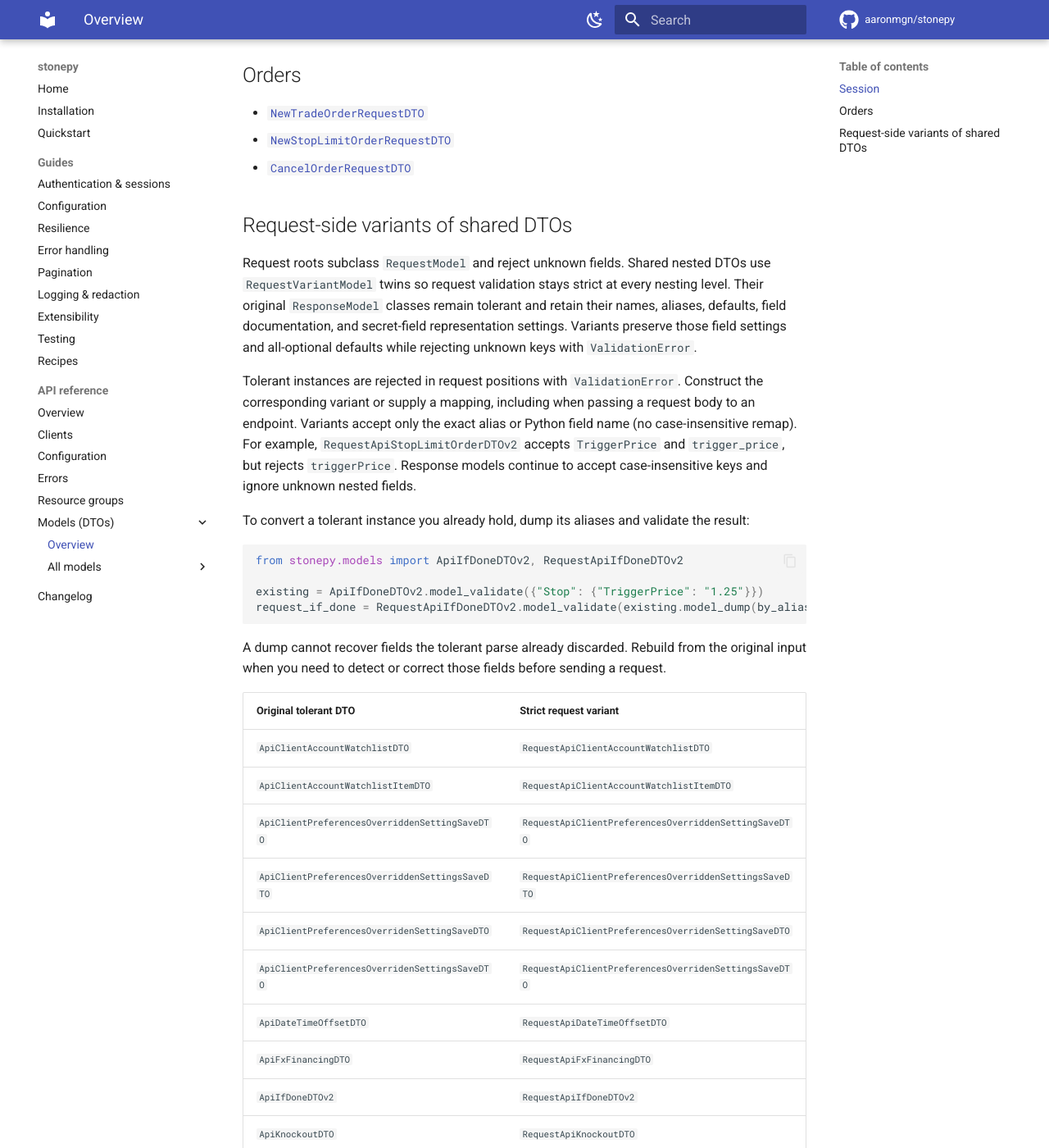
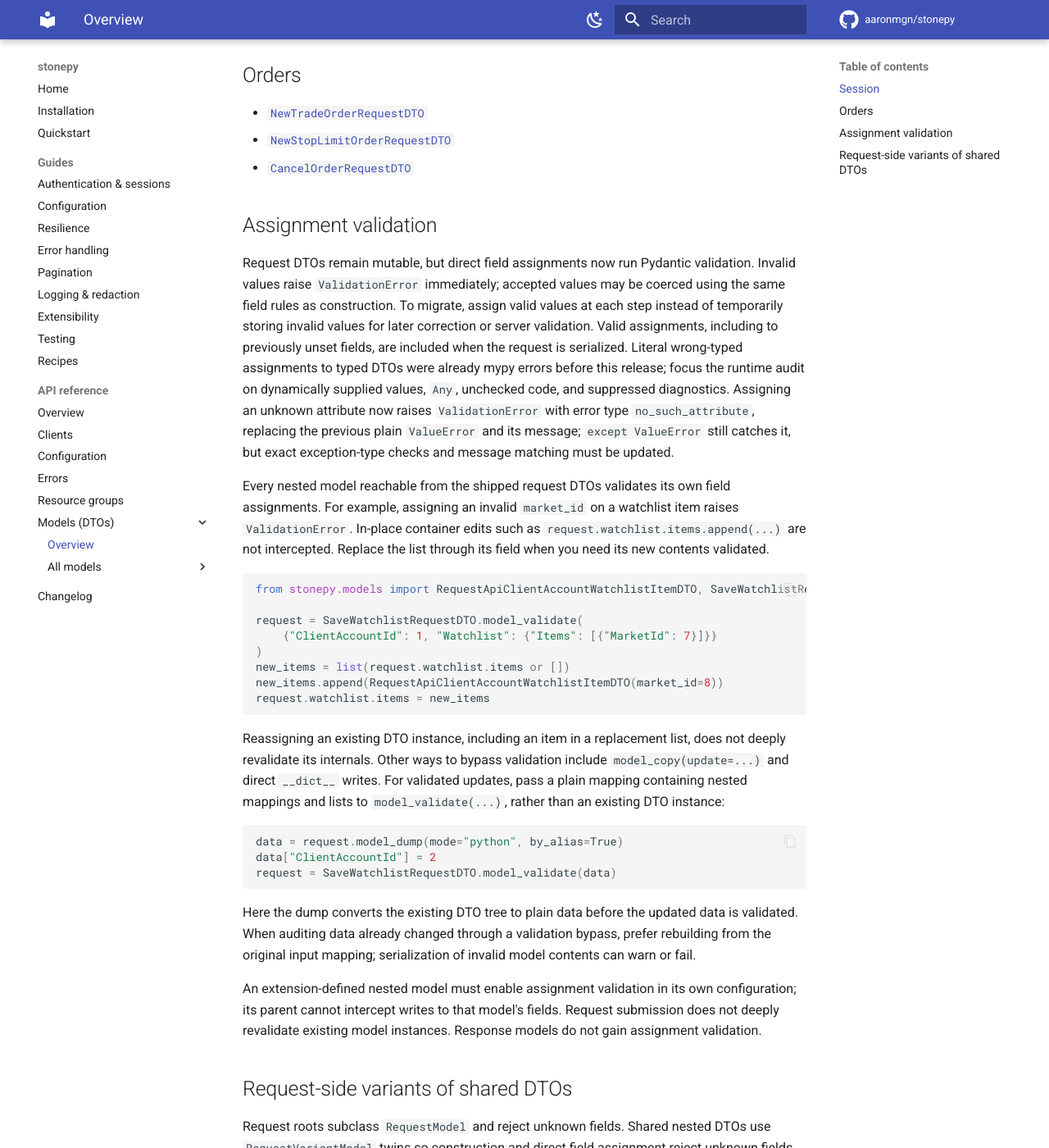
Before and after one commit to aaronmgn/stonepy, an MkDocs documentation site: the page built from docs/api/models.md, in a window 1280 px wide and 1400 px high, scrolled down 888 px. Shown: the whole window at 82% size. Built offline with MkDocs 1.6.1 and Material for MkDocs 9.7.7, drawn with Linux system fonts in a browser that asks for light colours; comment, search, counter and statistics services are not loaded; the version menu is left out; some of the changed text lies outside the part shown.

Commit message:
chore(release): 0.6.0 (#69)
Releases the post-0.5.0 work: generated typing stubs, session locking, request assignment validation, tests in the sdist, transactional generation and locked lazy resources.

````diff
--- a/docs/api/models.md
+++ b/docs/api/models.md
@@ -23,7 +23,7 @@ Import it with `from stonepy import UnspecifiedResponse` for annotations or `isi
 Empty bodies and JSON null produce an empty model; unexpected object fields are preserved in
 `model_extra`.
 
-Every generated DTO has its own page under [**All models**](../reference/models/), grouped into request
+Every generated DTO has its own page in the **All models** navigation section, grouped into request
 models, response models, enums, and other models. A few common examples:
 
 ## Session
@@ -37,10 +37,59 @@ models, response models, enums, and other models. A few common examples:
 - [`NewStopLimitOrderRequestDTO`](../reference/models/NewStopLimitOrderRequestDTO.md)
 - [`CancelOrderRequestDTO`](../reference/models/CancelOrderRequestDTO.md)
 
+## Assignment validation
+
+Request DTOs remain mutable, but direct field assignments now run Pydantic validation.
+Invalid values raise `ValidationError` immediately; accepted values may be coerced using the
+same field rules as construction. To migrate, assign valid values at each step instead of
+temporarily storing invalid values for later correction or server validation. Valid assignments,
+including to previously unset fields, are included when the request is serialized.
+Literal wrong-typed assignments to typed DTOs were already mypy errors before this release;
+focus the runtime audit on dynamically supplied values, `Any`, unchecked code, and suppressed
+diagnostics. Assigning an unknown attribute now raises `ValidationError` with error type
+`no_such_attribute`, replacing the previous plain `ValueError` and its message; `except ValueError`
+still catches it, but exact exception-type checks and message matching must be updated.
+
+Every nested model reachable from the shipped request DTOs validates its own field assignments.
+For example, assigning an invalid `market_id` on a watchlist item raises `ValidationError`.
+In-place container edits such as `request.watchlist.items.append(...)` are not intercepted.
+Replace the list through its field when you need its new contents validated.
+
+```python
+from stonepy.models import RequestApiClientAccountWatchlistItemDTO, SaveWatchlistRequestDTO
+
+request = SaveWatchlistRequestDTO.model_validate(
+    {"ClientAccountId": 1, "Watchlist": {"Items": [{"MarketId": 7}]}}
+)
+new_items = list(request.watchlist.items or [])
+new_items.append(RequestApiClientAccountWatchlistItemDTO(market_id=8))
+request.watchlist.items = new_items
+```
+
+Reassigning an existing DTO instance, including an item in a replacement list, does not deeply
+revalidate its internals. Other ways to bypass validation include `model_copy(update=...)` and
+direct `__dict__` writes. For validated updates, pass a plain mapping containing nested mappings
+and lists to `model_validate(...)`, rather than an existing DTO instance:
+
+```python
+data = request.model_dump(mode="python", by_alias=True)
+data["ClientAccountId"] = 2
+request = SaveWatchlistRequestDTO.model_validate(data)
+```
+
+Here the dump converts the existing DTO tree to plain data before the updated data is validated.
+When auditing data already changed through a validation bypass, prefer rebuilding from the
+original input mapping; serialization of invalid model contents can warn or fail.
+
+An extension-defined nested model must enable assignment validation in its own configuration;
+its parent cannot intercept writes to that model's fields. Request submission does not deeply
+revalidate existing model instances. Response models do not gain assignment validation.
+
 ## Request-side variants of shared DTOs
 
 Request roots subclass `RequestModel` and reject unknown fields. Shared nested DTOs use
-`RequestVariantModel` twins so request validation stays strict at every nesting level. Their
+`RequestVariantModel` twins so construction and direct field assignment reject unknown fields
+at every nesting level, subject to the validation bypasses above. Their
 original `ResponseModel` classes remain tolerant and retain their names, aliases, defaults,
 field documentation, and secret-field representation settings. Variants preserve those field
 settings and all-optional defaults while rejecting unknown keys with `ValidationError`.
--- a/src/stonepy/_version.py
+++ b/src/stonepy/_version.py
@@ -1,3 +1,3 @@
 """Single source of the stonepy package version."""
 
-__version__ = "0.5.0"
+__version__ = "0.6.0"
````
Also changed, not shown: CHANGELOG.md (+47 -22 lines), README.md (+14 -8 lines), TASK_NOTES.md (deleted, +0 -161 lines), docs/guide/configuration.md (+2 -0 lines), docs/guide/extensibility.md (+41 -0 lines), docs/index.md (+8 -4 lines), docs/installation.md (+5 -2 lines), 1 other file.
